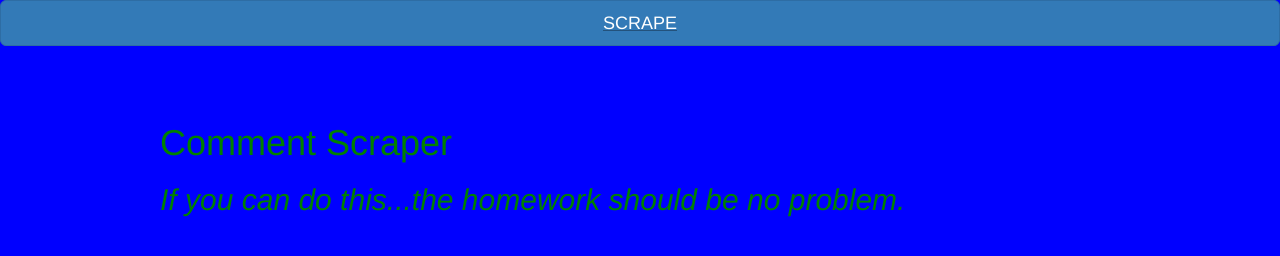
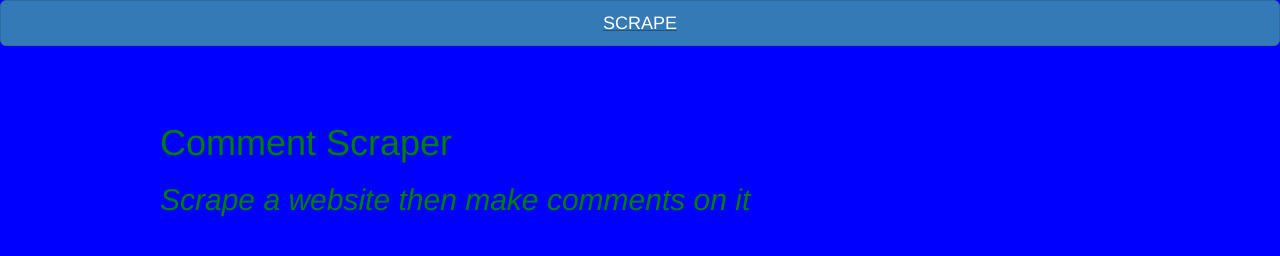
Before and after one commit to zach-todd/Scraper, a website: page public/index.html in a window 1280 px wide. Drawn offline with nearby package versions, Linux system fonts and the light colour scheme; no server answers.

Commit message:
comment box stuff

```diff
--- a/public/index.html
+++ b/public/index.html
@@ -52,7 +52,7 @@
     <div class= "container">
       <div id="wrapper">
         <h1>Comment Scraper</h1>
-        <h2><i>If you can do this...the homework should be no problem.</i></h2>
+        <h2><i>Scrape a website then make comments on it</i></h2>
         <div id="articles"></div>
         <div id="Comments"></div>
       </div>
```
